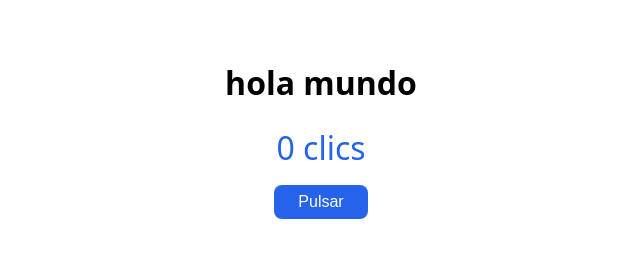
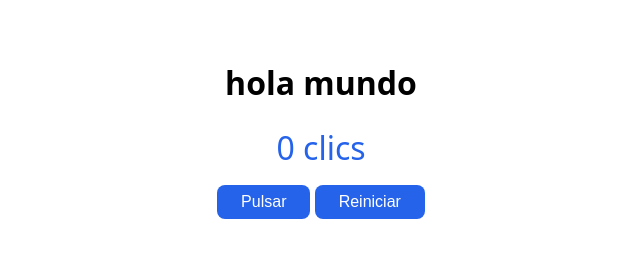
Before and after one commit to Sphynxq/PWFE, a plain HTML site: page index.html in a window 1280 px wide. Shown: the whole page, without its empty margins (319-959 px from the left). Drawn offline with Linux system fonts and the light colour scheme.

Commit message:
tercer commit ahora el contador se puede reiniciar

```diff
--- a/index.html
+++ b/index.html
@@ -14,6 +14,7 @@
     <h1>hola mundo</h1>
     <p class="contador"><span id="num">0</span> clics</p>
     <button type="button" onclick="contar()">Pulsar</button>
+    <button type="button" onclick="document.getElementById('num').textContent = 0">Reiniciar</button>
 
     <script>
         function contar() {
```
